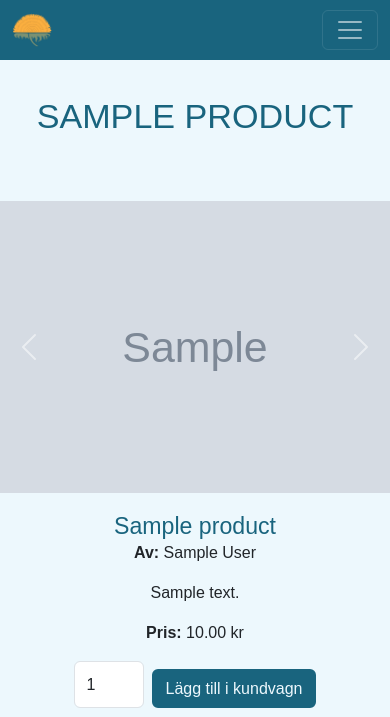
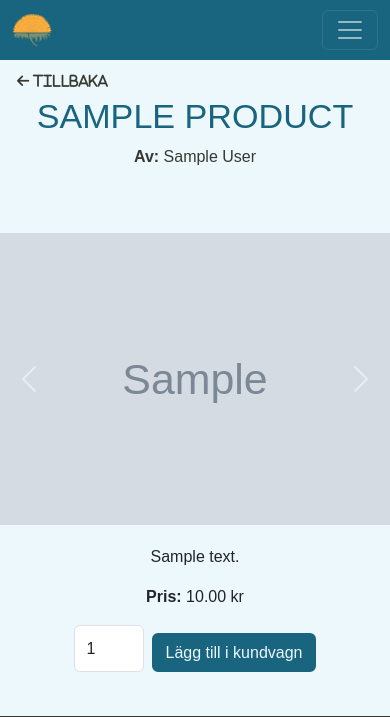
Before and after one commit to Jere-The-Hutt/massgrosorna-ecommerce, a Django app: page /product/1/ in a window 390 px wide. Shown: the top 717 px of the page. Run offline with Django 5.2, Linux system fonts and the light colour scheme; tables that the repository leaves empty hold one stand-in row (values such as "Sample post"); grey boxes marked "Sample" are stand-in pictures; some libraries are stand-ins or nearby versions; some web fonts are replaced.

Commit message:
Add a return to library button to product detail page

```diff
--- a/assets/css/style.css
+++ b/assets/css/style.css
@@ -86,6 +86,21 @@ h1, h2, h3 {
 
 #button-contact .custom-button-outline:hover {
     background-color: var(--primary-color-light);
+}
+
+.btn.fixed-return {
+    color: var(--primary-color);
+    position: fixed;
+    top: 70px;
+    left: 100px;
+    z-index: 1050;
+    padding: 8px 12px;       /* adjust inner spacing */
+    font-size: 18px;          /* size of the icon/text */
+    border-radius: 6px;       /* optional rounded corners */
+}
+
+.btn.fixed-return:hover {
+    color: var(--secondary-color);
 }
 
 /* Navbar */
@@ -282,6 +297,12 @@ th {
     #success-img {
         max-width: 70%;
     }
+    .btn.fixed-return {
+        top: 60px;          /* move down a bit */
+        left: 10px;         /* smaller margin */
+        padding: 6px 10px;  /* smaller button */
+        font-size: 16px;    /* smaller icon/text */
+    }
 }
 
 @media screen and (max-width: 480px) {
@@ -298,6 +319,12 @@ th {
     }
     #success-img {
         max-width: 70%;
+    }
+    .btn.fixed-return {
+        top: 65px;
+        left: 8px;
+        padding: 5px 8px;
+        font-size: 14px;
     }
 }
 
--- a/templates/product_detail.html
+++ b/templates/product_detail.html
@@ -6,10 +6,16 @@
 {% block content %}
 
 <!-- Header -->
-<header id="header-2" class="container section">
+<a href="{% url 'library' %}" class="btn fixed-return btn-lg">
+    <i class="fa-solid fa-arrow-left">
+        Tillbaka
+    </i>
+</a>
+<header id="header-2" class="container section position-relative">
     <div class="row">
         <div id="header-text" class="col-12 text-center">
             <h1 class="display-4">{{ product.title }}</h1>
+            <p><strong>Av:</strong> {{ product.author }}</p>
             <p class="mt-4">{{ product.short_description }}</p>
         </div>
     </div>
@@ -50,8 +56,6 @@
 
                 <!-- Card Body -->
                 <div class="card-body text-center">
-                    <h3 class="card-title sub-heading-color">{{ product.title }}</h3>
-                    <p><strong>Av:</strong> {{ product.author }}</p>
                     <p class="card-text">{{ product.description }}</p>
                     <p class="card-text"><strong>Pris: </strong>{{ product.price }} kr</p>
 
```
